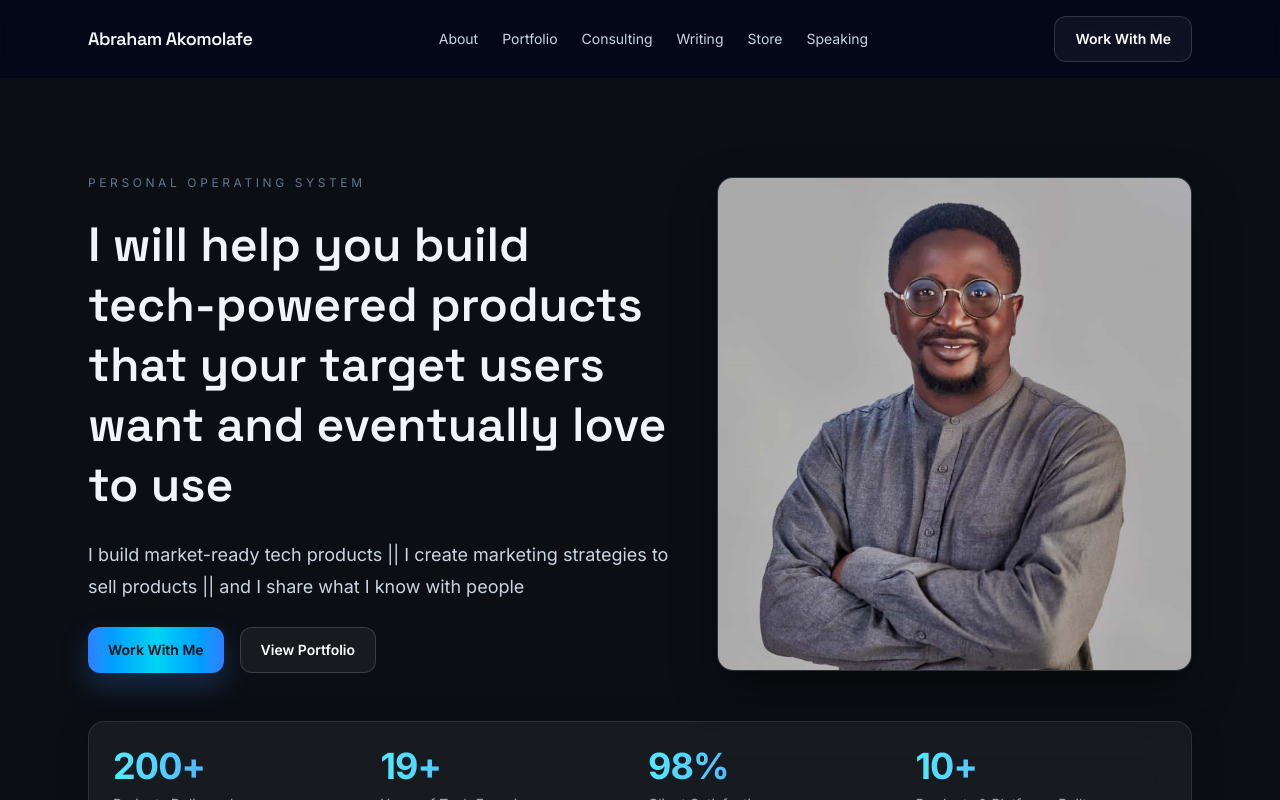
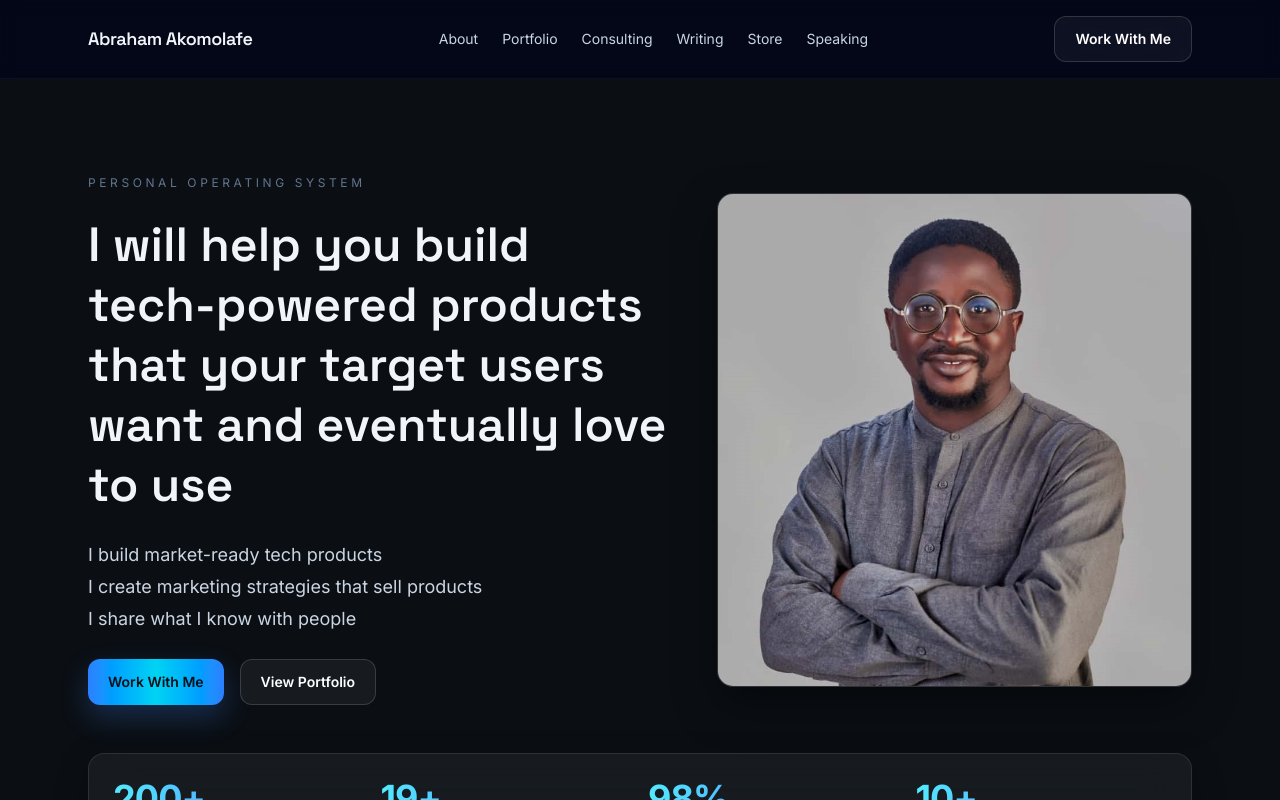
Before and after one commit to techyabraham/abraham.com.ng, a Next.js app: page / in a window 1280 px wide. Shown: the top 800 px of the page. Built offline with nearby package versions, Linux system fonts and the light colour scheme; a web font is replaced by a local one.

Commit message:
Hero texts updated

```diff
--- a/src/app/page.tsx
+++ b/src/app/page.tsx
@@ -122,8 +122,11 @@ export default function Home() {
               want and eventually love to use
             </h1>
             <p className="text-lg leading-8 text-slate-300 animate-fade-up delay-3">
-              I build market-ready tech products || I create marketing strategies
-              to sell products || and I share what I know with people
+              I build market-ready tech products
+              <br />
+              I create marketing strategies that sell products
+              <br />
+              I share what I know with people
             </p>
             <div className="flex flex-wrap gap-4 animate-fade-up delay-4">
               <Button href="/contact">Work With Me</Button>
```
